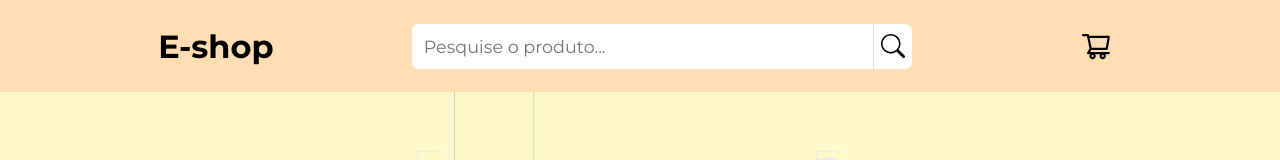
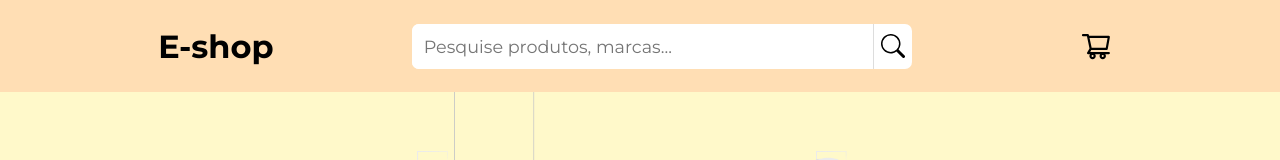
Before and after one commit to Luzin7/E-shop, a React (Vite) app: page / in a window 1280 px wide. Shown: the top 160 px of the page. Built offline with nearby package versions, Linux system fonts and the light colour scheme.

Commit message:
refact(SearchBar.jsx): melhora leitura de funções
adicionado um nome mais claro de entender tanto no estado quanto dentro das funções e seus parâmetros

```diff
--- a/src/components/SearchBar/SearchBar.jsx
+++ b/src/components/SearchBar/SearchBar.jsx
@@ -7,7 +7,7 @@ import { SearchContext } from '../../contexts/SearchContext';
 export default function SearchBar() {
 	const [searchInput, setSearchInput] = useState('');
 
-	const { setSearch } = useContext(SearchContext);
+	const { setResultsBySearch } = useContext(SearchContext);
 
 	const handleSearchInput = (target) => {
 		setSearchInput(target);
@@ -15,14 +15,15 @@ export default function SearchBar() {
 
 	const searchUserQuery = () => {
 		if (searchInput) {
-			getResultsByQuery(searchInput).then((res) => {
-				setSearch(res);
+			getResultsByQuery(searchInput).then((queryOfUser) => {
+				setResultsBySearch(queryOfUser);
 			});
 		}
 	};
 
 	return (
 		<SearchBarWrapper
+			role="form"
 			onSubmit={(e) => {
 				e.preventDefault();
 				searchUserQuery();
@@ -31,7 +32,7 @@ export default function SearchBar() {
 			<InputBar
 				value={searchInput}
 				type="text"
-				placeholder="Pesquise o produto..."
+				placeholder="Pesquise produtos, marcas..."
 				onInput={({ target }) => handleSearchInput(target.value)}
 			/>
 			<ButtonSearch
```
